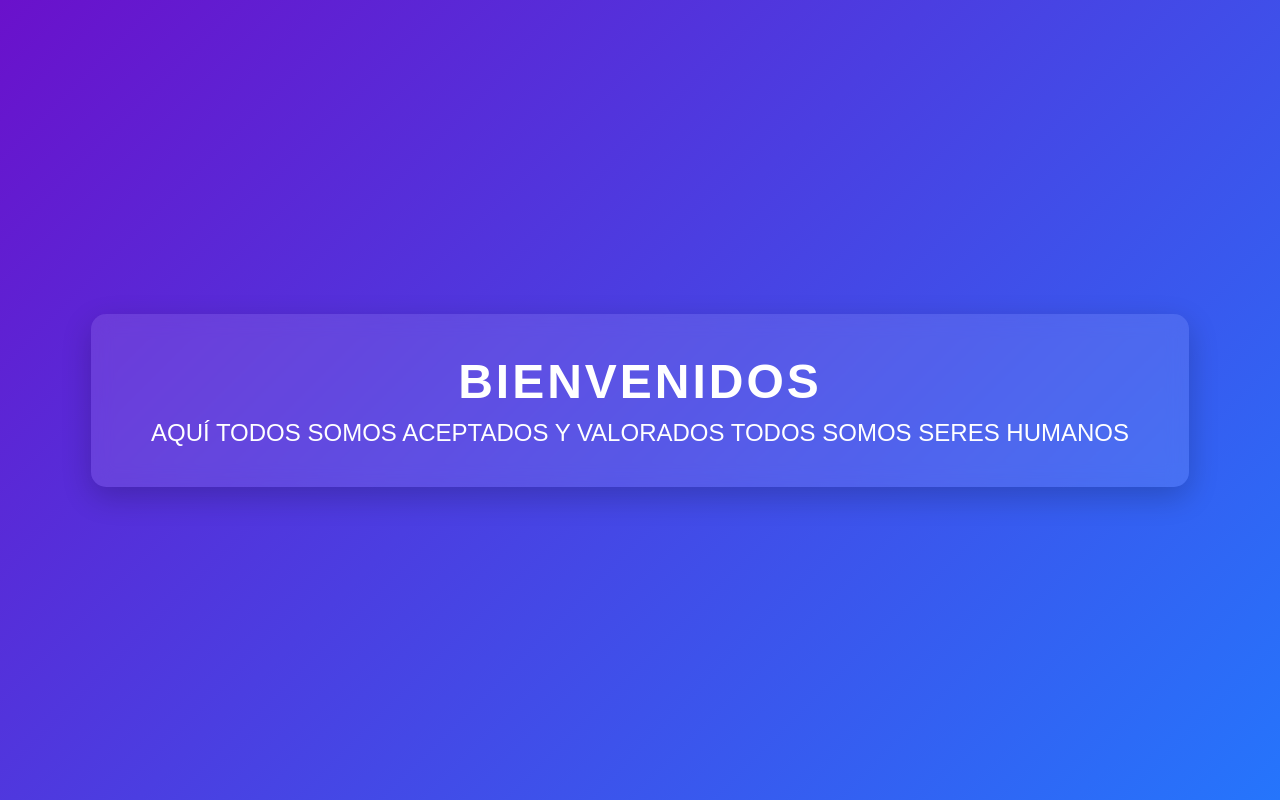
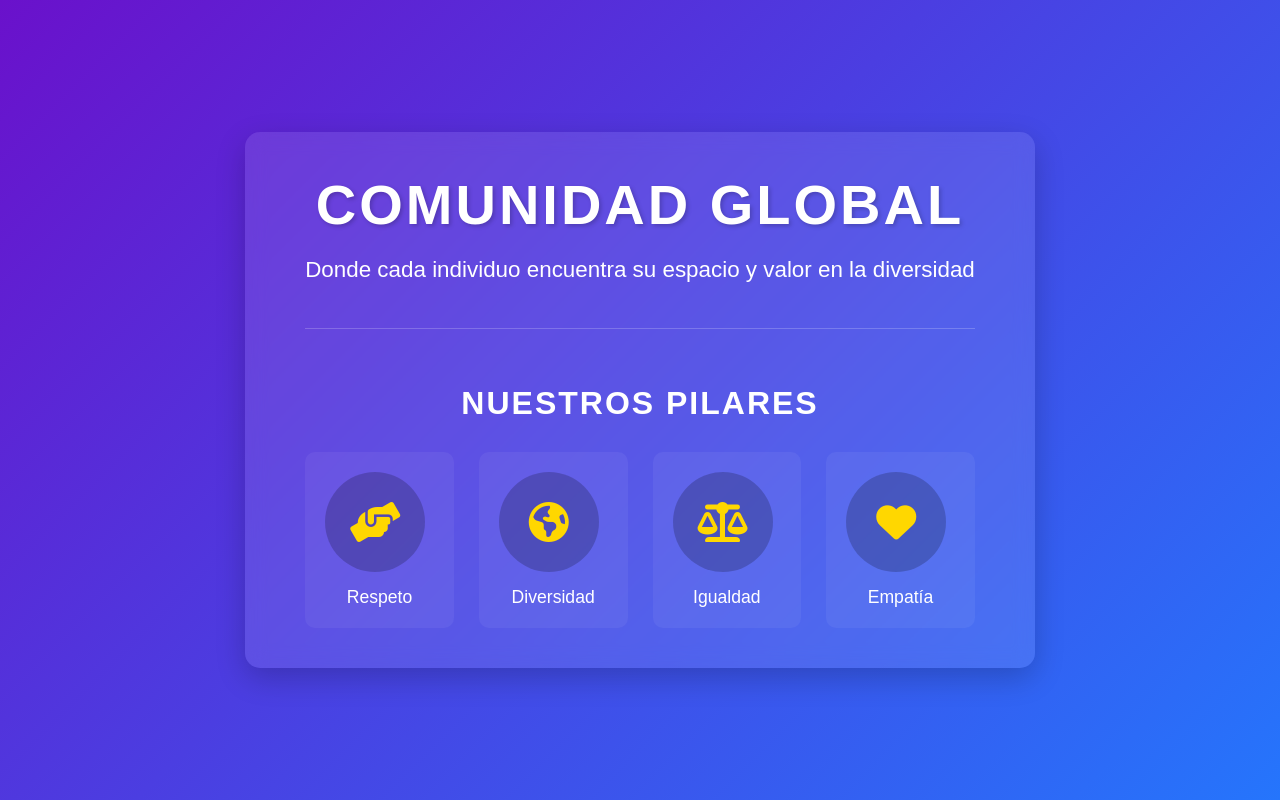
Before and after one commit to Lounic47/MY-POWE-EDITION, a plain HTML site: page index.html in a window 1280 px wide. Drawn offline with Linux system fonts and the light colour scheme.

Commit message:
Cambio del estilo en la Css y cambio del HTML EN TODO

```diff
--- a/CSS/Estilos.css
+++ b/CSS/Estilos.css
@@ -4,7 +4,7 @@ body {
     padding: 0;
     font-family: 'Arial', sans-serif;
     background: linear-gradient(135deg, #6a11cb, #2575fc);
-    height: 100vh;
+    min-height: 100vh;
     display: flex;
     justify-content: center;
     align-items: center;
@@ -20,31 +20,72 @@ body {
     box-shadow: 0 10px 30px rgba(0, 0, 0, 0.2);
     backdrop-filter: blur(10px);
     animation: fadeIn 2s ease-in-out;
+    max-width: 800px;
+    margin: 20px;
 }
 
-/* Estilos del título */
 h1 {
-    font-size: 3rem;
-    margin: 0;
+    font-size: 3.5rem;
+    margin: 0 0 15px 0;
     text-transform: uppercase;
     letter-spacing: 3px;
+    text-shadow: 2px 2px 4px rgba(0,0,0,0.2);
 }
 
-/* Estilos del párrafo */
 p {
-    font-size: 1.5rem;
-    margin: 10px 0 0;
+    font-size: 1.4rem;
+    margin: 10px 0 30px;
     font-weight: 300;
+    line-height: 1.6;
 }
 
-/* Animación de entrada */
-@keyframes fadeIn {
-    from {
-        opacity: 0;
-        transform: translateY(-20px);
-    }
-    to {
-        opacity: 1;
-        transform: translateY(0);
-    }
+.values-container {
+    margin-top: 40px;
+    padding-top: 30px;
+    border-top: 1px solid rgba(255,255,255,0.2);
 }
+
+.values-container h2 {
+    font-size: 2rem;
+    margin-bottom: 30px;
+    text-transform: uppercase;
+    letter-spacing: 2px;
+}
+
+.values-grid {
+    display: grid;
+    grid-template-columns: repeat(4, 1fr);
+    gap: 25px;
+}
+
+.value-item {
+    padding: 20px;
+    background: rgba(255,255,255,0.05);
+    border-radius: 10px;
+    transition: transform 0.3s ease;
+    animation: fadeInUp 1s ease-out forwards;
+}
+
+.value-item:hover {
+    transform: translateY(-5px);
+}
+
+.value-item i {
+    font-size: 2.5rem;
+    margin-bottom: 15px;
+    color: #ffd700;
+    background: rgba(0,0,0,0.2);
+    padding: 15px;
+    border-radius: 50%;
+    width: 70px;
+    height: 70px;
+    display: flex;
+    align-items: center;
+    justify-content: center;
+}
+
+.value-item h3 {
+    margin: 0;
+    font-size: 1.1rem;
+    font-weight: 400;
+}
--- a/index.html
+++ b/index.html
@@ -3,13 +3,36 @@
 <head>
     <meta charset="UTF-8">
     <meta name="viewport" content="width=device-width, initial-scale=1.0">
-    <title>Bienvenidos</title>
+    <title>Un Mundo Inclusivo</title>
     <link rel="stylesheet" href="CSS/Estilos.css">
+    <link rel="stylesheet" href="https://cdnjs.cloudflare.com/ajax/libs/font-awesome/6.0.0/css/all.min.css">
 </head>
 <body>
     <div class="welcome-container">
-        <h1>BIENVENIDOS</h1>
-        <p>AQUÍ TODOS SOMOS ACEPTADOS Y VALORADOS TODOS SOMOS SERES HUMANOS</p>
+        <h1>COMUNIDAD GLOBAL</h1>
+        <p>Donde cada individuo encuentra su espacio y valor en la diversidad</p>
+
+        <div class="values-container">
+            <h2>Nuestros Pilares</h2>
+            <div class="values-grid">
+                <div class="value-item">
+                    <i class="fas fa-hands-helping"></i>
+                    <h3>Respeto</h3>
+                </div>
+                <div class="value-item">
+                    <i class="fas fa-globe-americas"></i>
+                    <h3>Diversidad</h3>
+                </div>
+                <div class="value-item">
+                    <i class="fas fa-balance-scale"></i>
+                    <h3>Igualdad</h3>
+                </div>
+                <div class="value-item">
+                    <i class="fas fa-heart"></i>
+                    <h3>Empatía</h3>
+                </div>
+            </div>
+        </div>
     </div>
 </body>
 </html>
```
